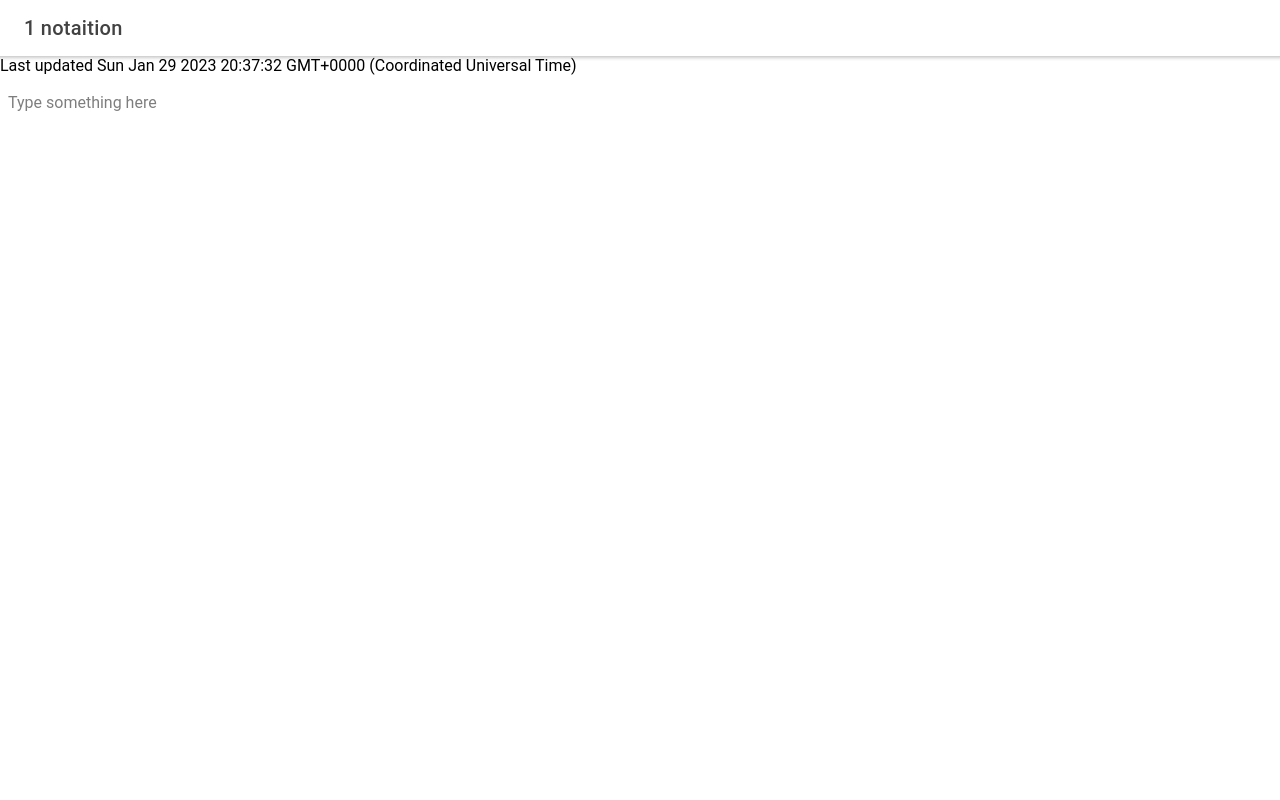
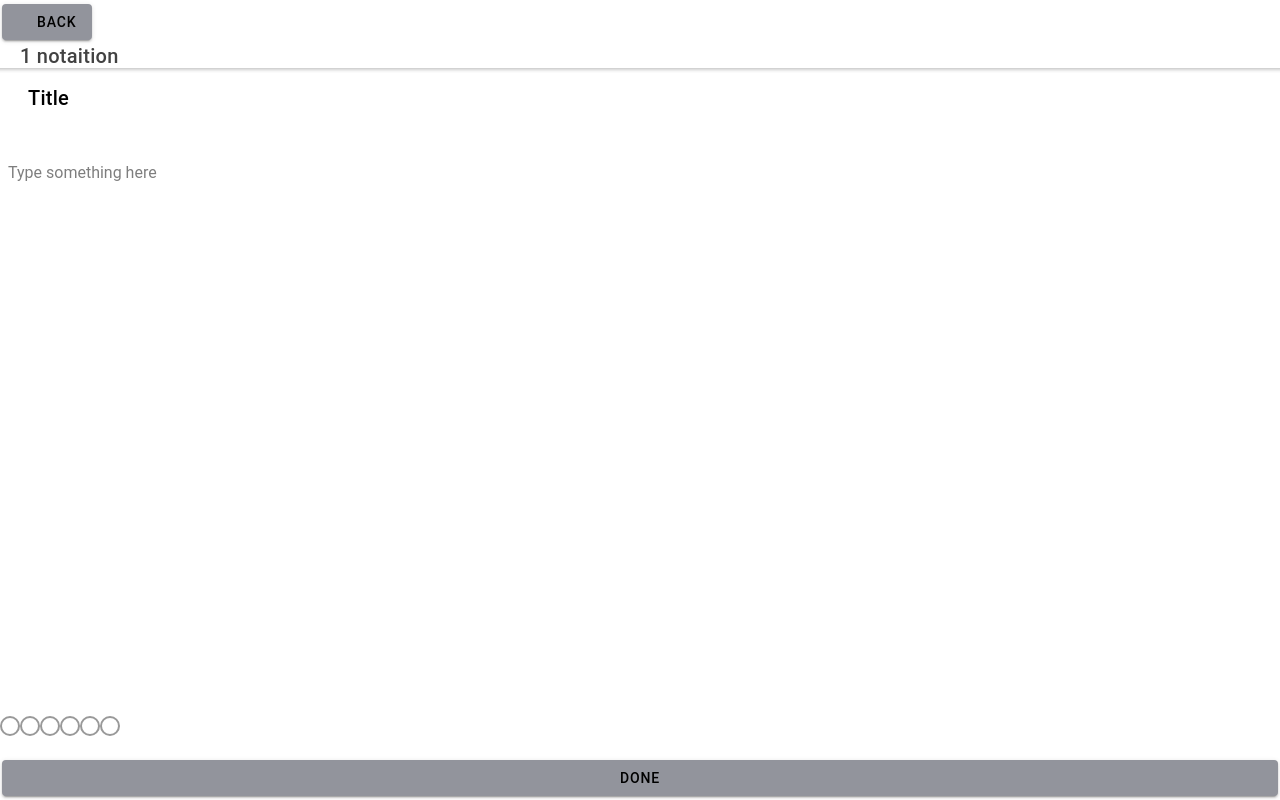
Before and after one commit to LevkoTkach/diary, a React (Create React App) app: page /text/1 in a window 1280 px wide. Built offline with nearby package versions, Linux system fonts and the light colour scheme.

Commit message:
create text editor pege

```diff
--- a/src/pages/TextPage.tsx
+++ b/src/pages/TextPage.tsx
@@ -1,6 +1,6 @@
 import React from "react";
 import { Component } from "react";
-import { IonButtons, IonContent, IonHeader, IonLabel, IonMenuButton, IonPage, IonTitle, IonToolbar } from "@ionic/react";
+import { IonBackButton, IonButton, IonButtons, IonContent, IonHeader, IonIcon, IonLabel, IonMenuButton, IonPage, IonRadio, IonRadioGroup, IonTitle, IonToolbar } from "@ionic/react";
 import TextEditor from "../components/TextEditor";
 import { RouteComponentProps } from "react-router";
 
@@ -16,33 +16,49 @@ interface AddStates {
 class TextPage extends Component<RouteComponentProps<AddProps>> {
 
   render() {
-    console.log(this.props);
     const save = (newValue: string) => {
       console.log('save', newValue);
     }
+    const titleDate: string = this.props.match.params.date + ' notaition';
 
-    const titleDate: string = this.props.match.params.date + ' notaition';
-    const updatedAt = new Date();
     return (
       <IonPage>
         <IonHeader>
           <IonToolbar>
-            <IonButtons slot="start">
-              <IonMenuButton>
-              </IonMenuButton>
-            </IonButtons>
+            <IonButton>
+              <IonIcon>kjbilb</IonIcon>
+              Back
+            </IonButton>
             <IonTitle>
               {titleDate}
             </IonTitle>
           </IonToolbar>
         </IonHeader>
         <IonContent fullscreen>
-          <IonLabel>{"Last updated " + updatedAt}</IonLabel>
+          <IonTitle>
+            <TextEditor
+              value={"Title"}
+              onChange={save}
+            />
+          </IonTitle>
           <TextEditor
             value={""}
             onChange={save}
-          ></TextEditor>
+          />
         </IonContent>
+        <IonToolbar>
+          <IonLabel>
+          </IonLabel>
+          <IonRadioGroup >
+            <IonRadio></IonRadio>
+            <IonRadio></IonRadio>
+            <IonRadio></IonRadio>
+            <IonRadio></IonRadio>
+            <IonRadio></IonRadio>
+            <IonRadio></IonRadio>
+          </IonRadioGroup>
+        </IonToolbar>
+        <IonButton>done</IonButton>
       </IonPage>
     );
   }
```
